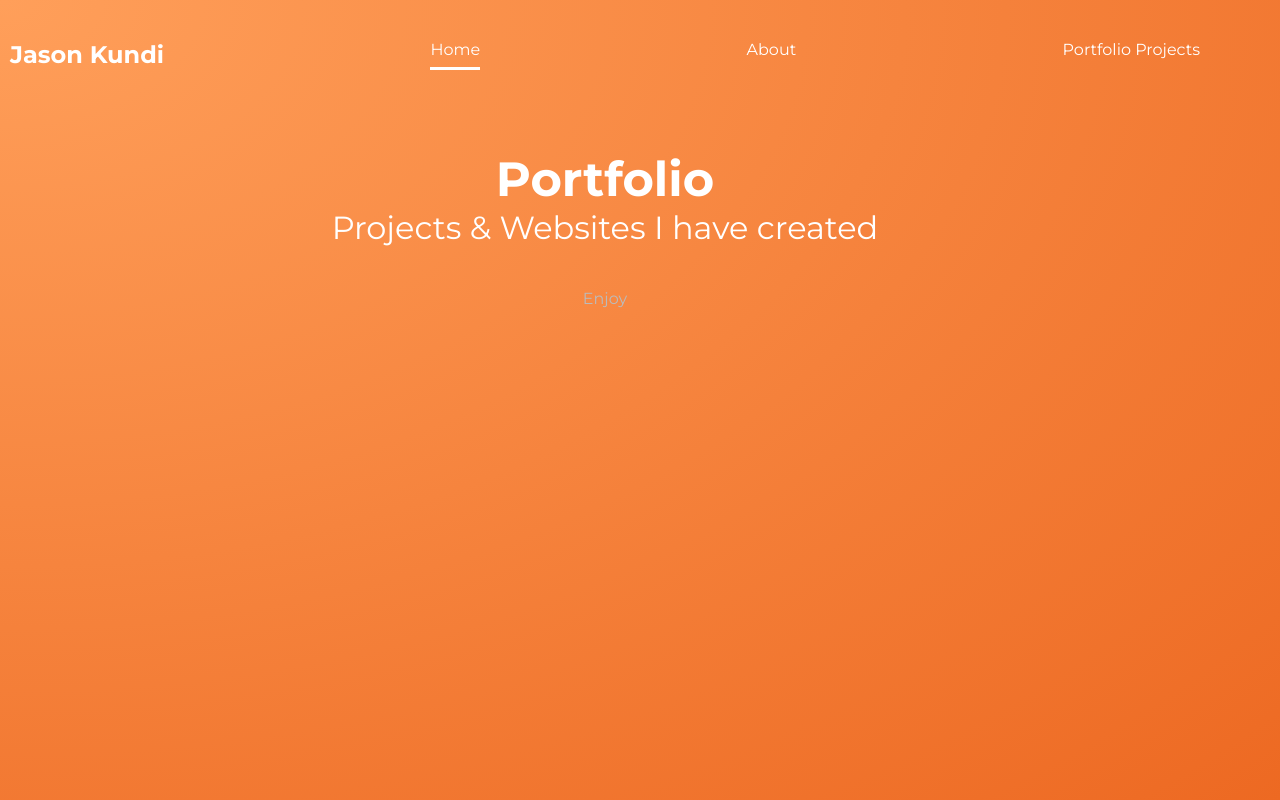
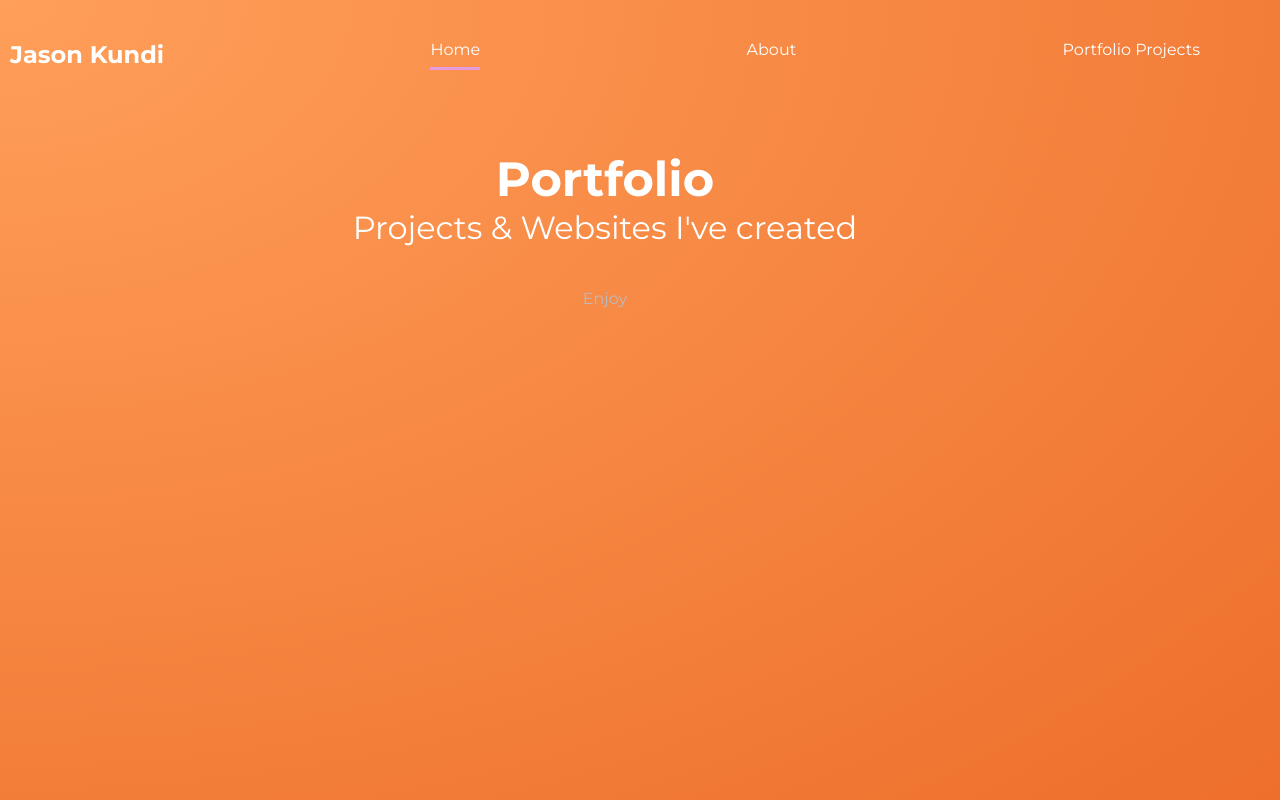
Before and after one commit to JasonKundi/Portfolio, a Gatsby site: page /projects in a window 1280 px wide. In both pictures the pointer is over the link "Home". Built offline with nearby package versions, Linux system fonts and the light colour scheme; Gatsby itself is replaced by a stand-in of ours.

Commit message:
button styling, colour contrast

```diff
--- a/src/pages/projects/index.js
+++ b/src/pages/projects/index.js
@@ -7,10 +7,11 @@ const Projects = ({ children }) => {
     <Layout>
       <div className={portfolio}>{children}
         <h2>Portfolio</h2>
-        <h3>Projects & Websites I have created</h3>
+        <h3>Projects & Websites I've created</h3>
       </div>
     </Layout>
   )
 }
 
+
 export default Projects
--- a/src/styles/global.css
+++ b/src/styles/global.css
@@ -11,7 +11,7 @@ html, body {
     min-height: 100%;
 }
 body {
-    background: radial-gradient(at top left, rgb(255, 159, 90) 0%, rgb(237, 105, 34) 100%);
+    background: radial-gradient(at top left, rgb(255, 159, 90) 0%, rgb(237, 111, 43) 100%);
     background-repeat: no-repeat;
 }
 p {
@@ -45,7 +45,7 @@ nav a {
     border-bottom: 3px solid transparent;
 }
 nav a:hover {
-    border-color: white;
+    border-color: #e69bdd;
 }
 footer p {
     text-align: center;
--- a/src/styles/home.module.css
+++ b/src/styles/home.module.css
@@ -33,6 +33,6 @@
   touch-action: manipulation;
 }
 .btn:hover {
-  background-color: #000000;
+  background-color: #e69bdd;
   cursor: pointer;
 }
```
